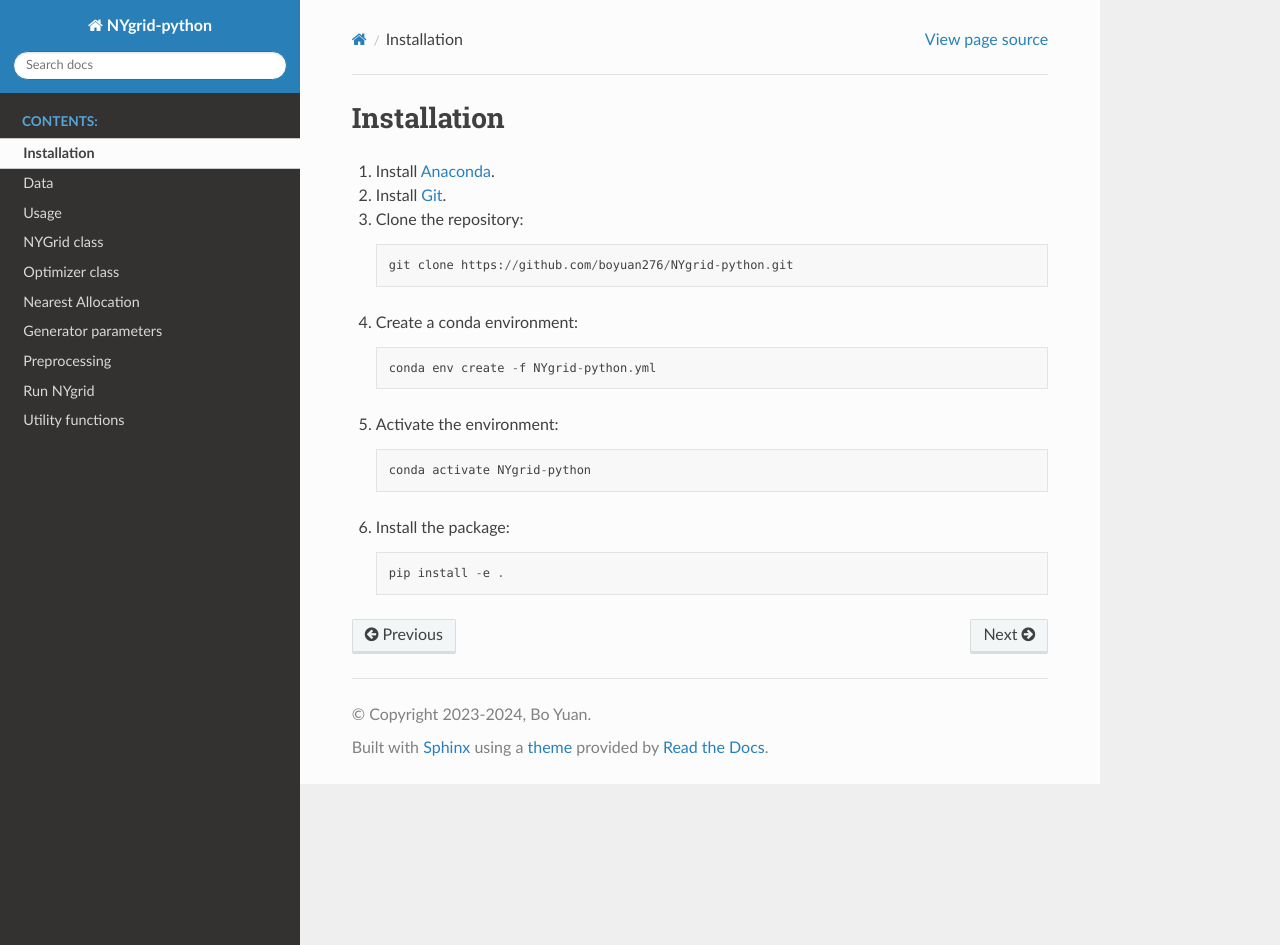
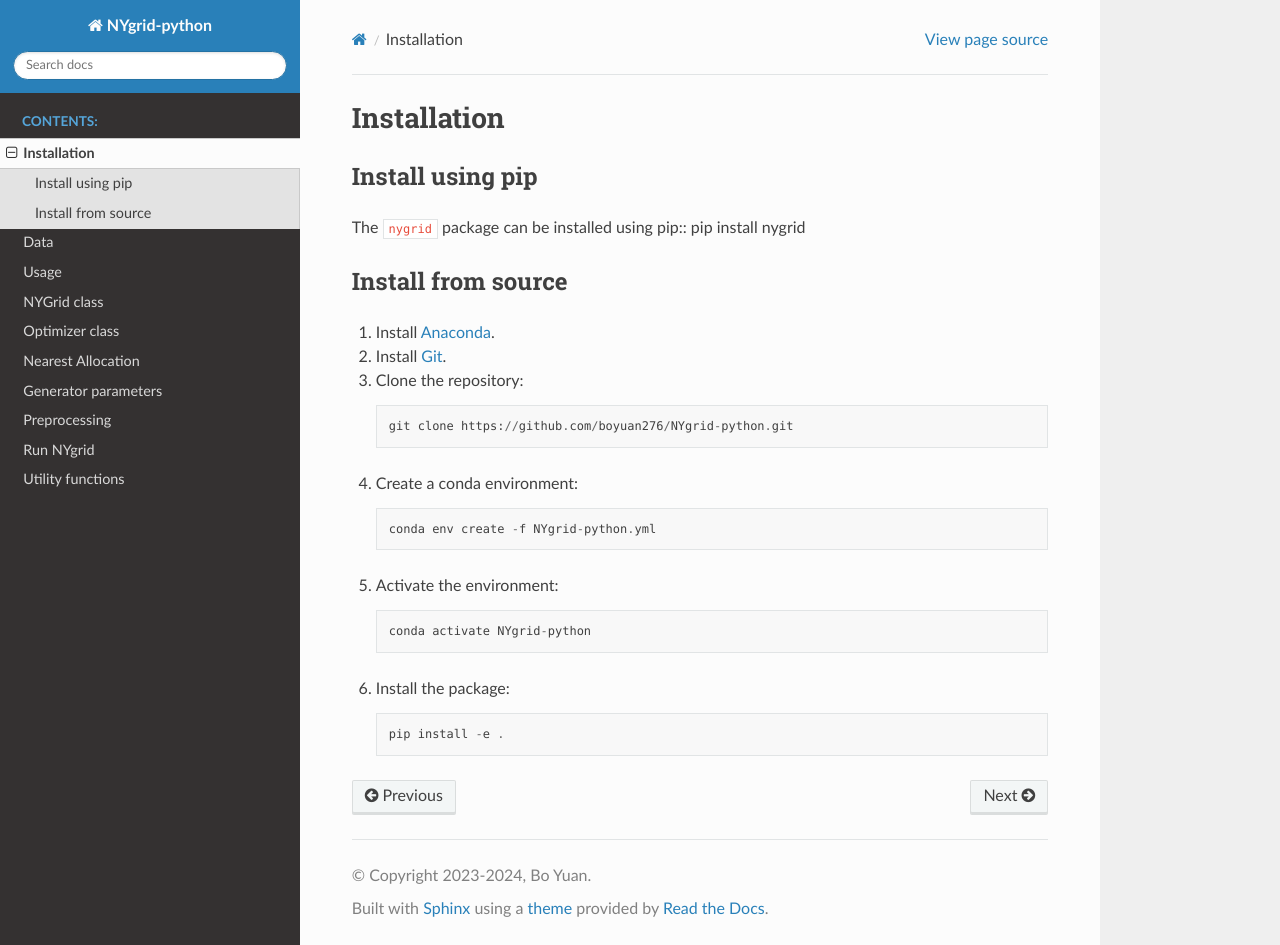
Before and after one commit to boyuan276/NYgrid-python, a Sphinx documentation site: the page built from docs/source/installation.rst, in a window 1280 px wide and 945 px high. Built offline with Sphinx 7.4.7 and the Read the Docs theme 3.1.0, drawn with Linux system fonts in a browser that asks for light colours.

Commit message:
Update README and installation documentation for clarity and completeness

```diff
--- a/docs/source/installation.rst
+++ b/docs/source/installation.rst
@@ -1,5 +1,14 @@
 Installation
 ============
+
+Install using pip
+-----------------
+
+The ``nygrid`` package can be installed using pip::
+pip install nygrid
+
+Install from source
+-------------------
 
 1. Install `Anaconda <https://www.anaconda.com/download/>`_.
 
```
Also changed, not shown: README.md (+23 -0 lines).
